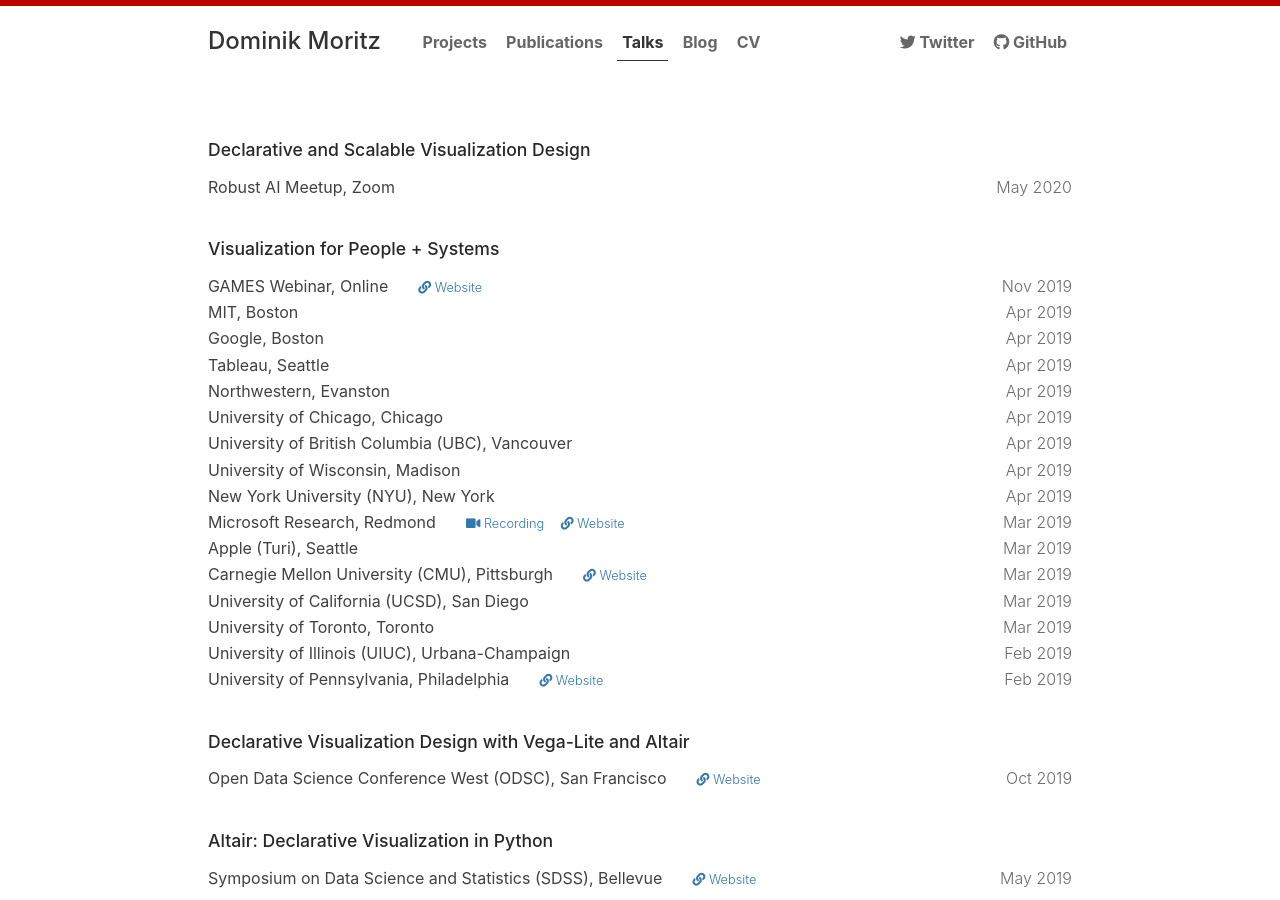
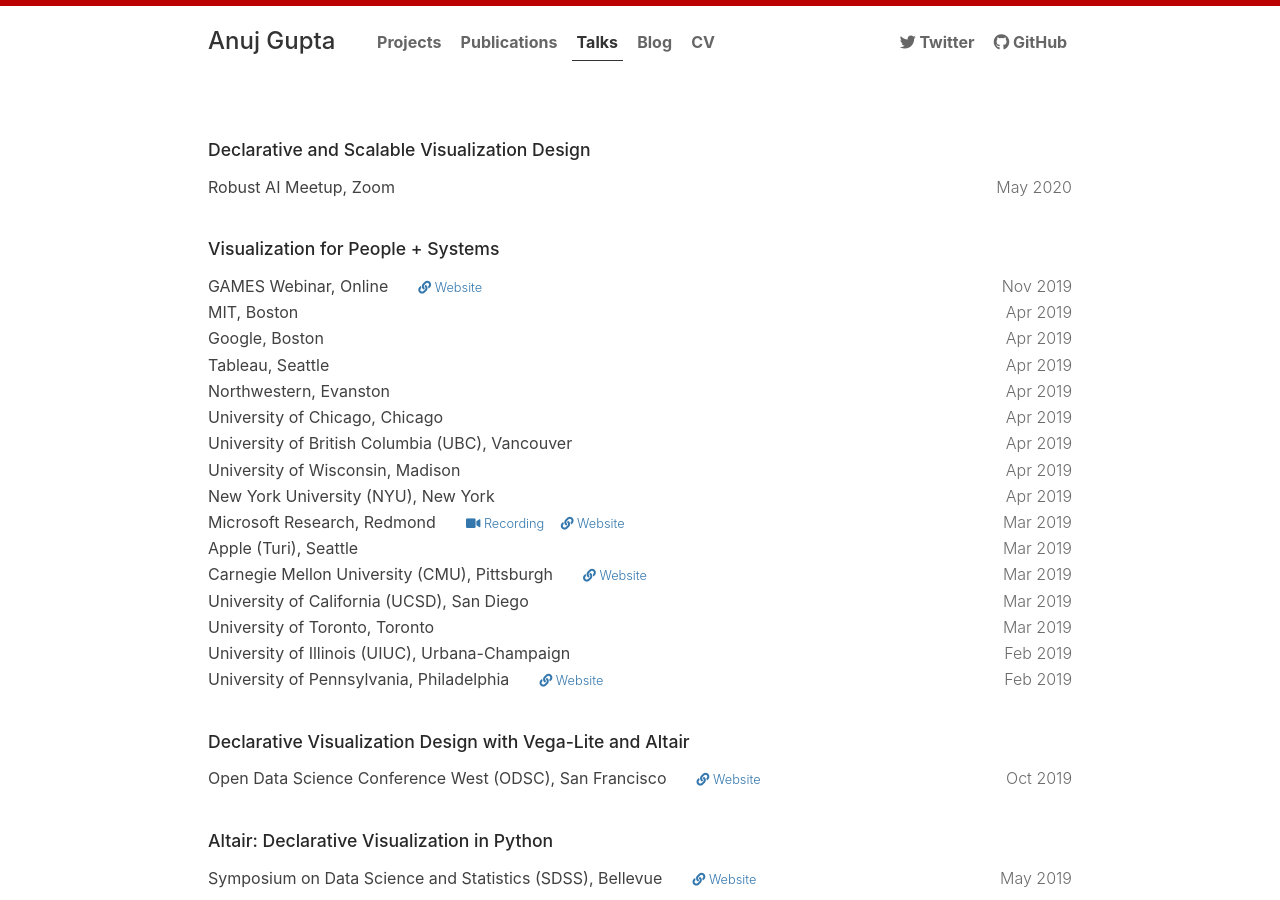
Before and after one commit to domoritz/domoritz.github.io, a Jekyll site: the page built from talks.md, in a window 1280 px wide and 900 px high. Built offline with Jekyll 4.4.1, drawn with Linux system fonts in a browser that asks for light colours.

Commit message:
changed basic bio + photo

```diff
--- a/_config.yml
+++ b/_config.yml
@@ -1,7 +1,7 @@
 # Site settings
-title: Dominik Moritz
-email: domoritz@cmu.edu
-description: > # this means to ignore newlines until "baseurl:"
+title: Anuj Gupta
+email: anujgupta82[at]gmail[dot]com
+description: > # this means to atignore newlines until "baseurl:"
    Faculty at Carnegie Mellon University and Research Scientist at Apple. I create interactive data visualization and analysis tools. PhD from University of Washington.
 baseurl: "" # the subpath of your site, e.g. /blog
 url: "https://www.domoritz.de" # the base hostname & protocol for your site
```
